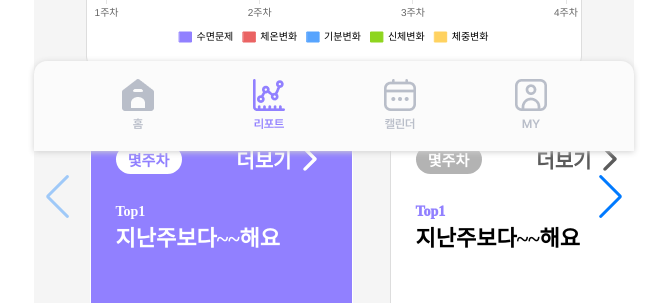
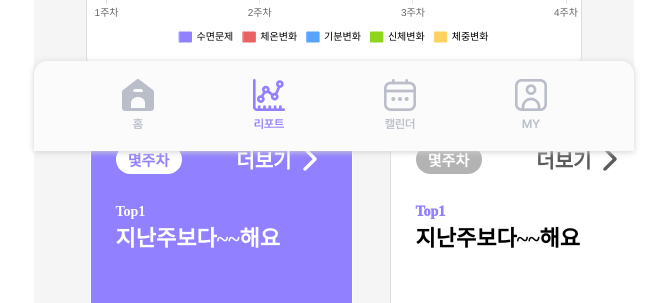
Before and after one commit to Likelion-YeungNam-Univ/12th-holing-web, a React (Create React App) app: page /report in a window 1280 px wide. Shown: the part 649-952 px from the top of the page, without its empty margins (306-973 px from the left). Built offline with nearby package versions, Linux system fonts and the light colour scheme.

Commit message:
design: Swiper.js navigation 화살표 제거

```diff
--- a/src/components/report/SlideAnimation.js
+++ b/src/components/report/SlideAnimation.js
@@ -5,19 +5,15 @@ import { Swiper, SwiperSlide } from 'swiper/react';
 
 // Swiper 스타일 Import
 import 'swiper/css';
-import 'swiper/css/navigation';
 
 // 필요모듈 import
-import { Navigation } from 'swiper/modules';
 import CurrentSlide from './CurrentSlide';
 import PastSlide from './PastSlide';
 
 export default function SlideAnimation() {
   return (
     <SwiperWrapper>
-      <Swiper navigation={true}
-              modules={[Navigation]}
-              slidesPerView= {2} // 화면에 보여질 slide 갯수
+      <Swiper slidesPerView= {2} // 화면에 보여질 slide 갯수
               slidesOffsetAfter={40} // 오른쪽 끝에 여백 추가
       >
         {/* TODO : 추후 props로 Slides컴포넌트 연결 예정 */}
```
